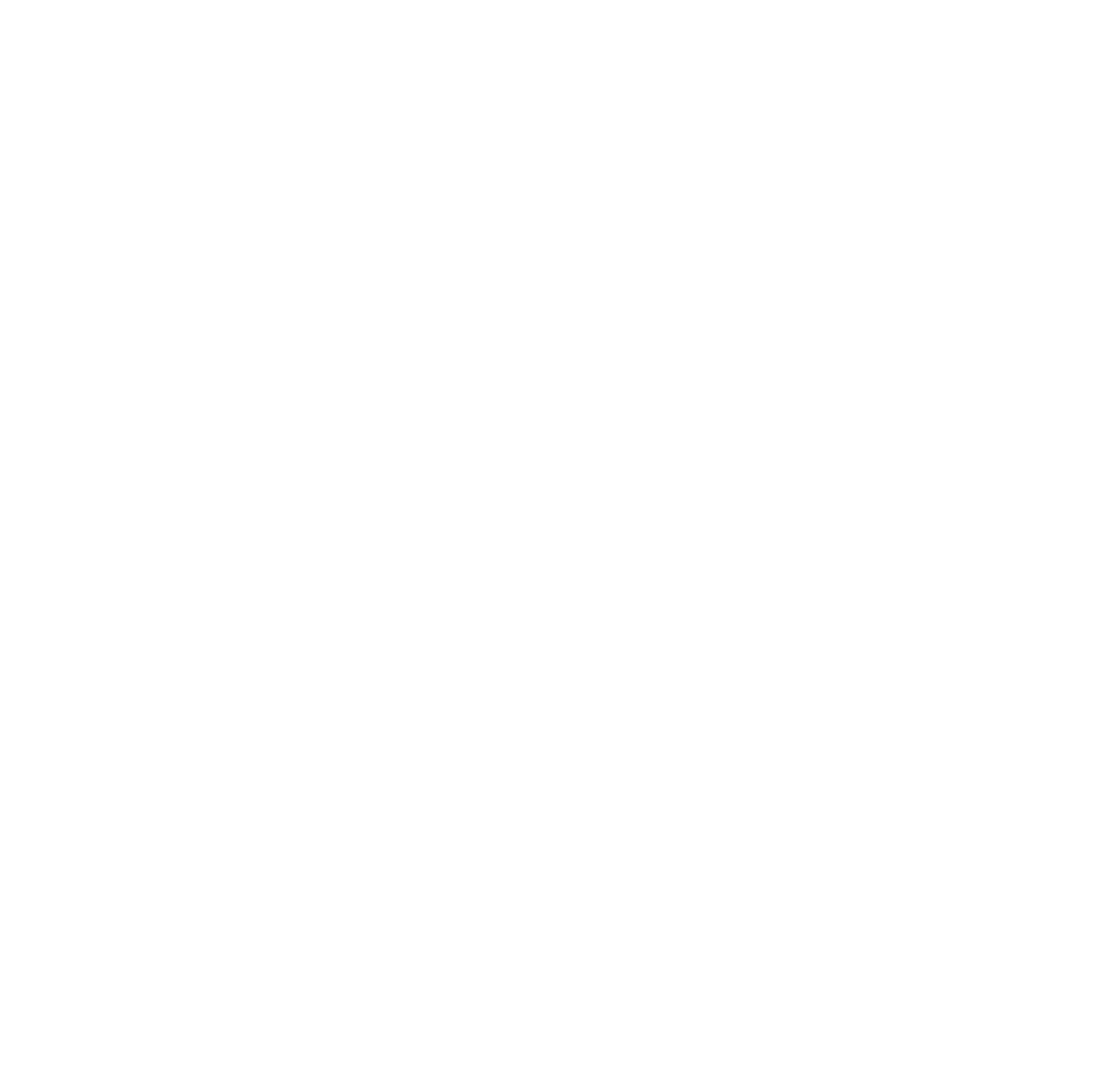
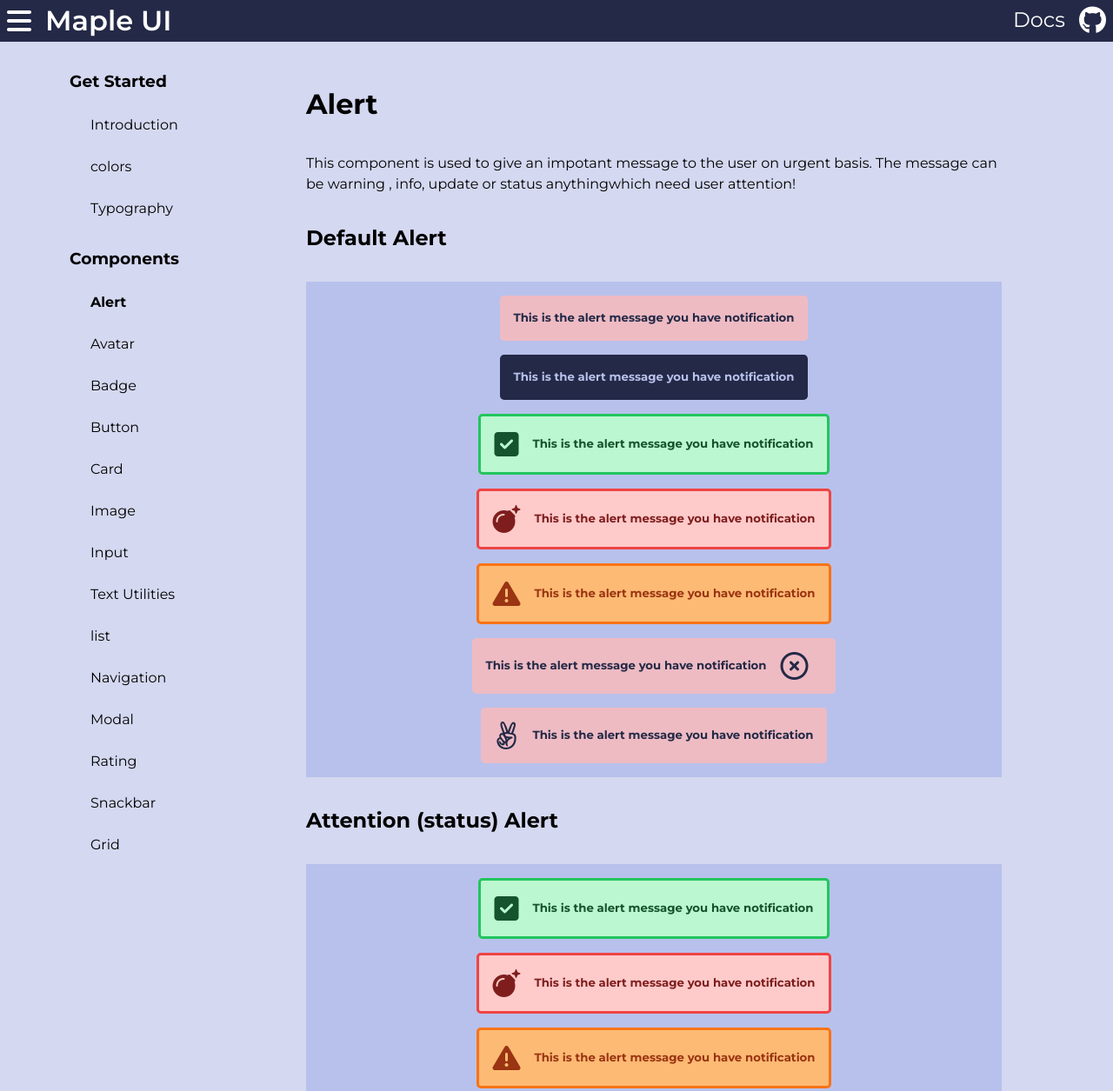
Before and after one commit to krishanu2911/Maple-UI, a plain HTML site: page Doc/alert.html in a window 1280 px wide. Shown: the top 1255 px of the page at 87% size. Before the commit the page ends 800 px from the top, so only its background shows below. Drawn offline with Linux system fonts and the light colour scheme.

Commit message:
update: Alert type displays

```diff
--- a/Doc-css/docs.css
+++ b/Doc-css/docs.css
@@ -1,3 +1,6 @@
+body{
+    background-color: var(--section-background-color);
+}
 main{
     width: 100%;
     min-height: 100vh;
@@ -33,3 +36,9 @@ main{
 .list-pills:hover{
     background-color: var(--paragraph-color);
 }
+.alert-display-div{
+    flex-direction: column;
+    gap: 1rem;
+    padding: 1rem;
+    background-color: var(--paragraph-color);
+}
--- a/Doc/alert.html
+++ b/Doc/alert.html
@@ -0,0 +1,139 @@
+<!DOCTYPE html>
+<html lang="en">
+<head>
+    <meta charset="UTF-8">
+    <meta http-equiv="X-UA-Compatible" content="IE=edge">
+    <meta name="viewport" content="width=device-width, initial-scale=1.0">
+    <link rel="stylesheet" href="../CSS/base.css">
+    <link rel="stylesheet" href="../Doc-css/docs.css">
+    <title>Document</title>
+</head>
+<body>
+    <main class="maple-grid">
+        <!-- navigation section -->
+        <nav class="nav-bar">
+            <div class="nav-left">
+                <i class="header-text-color fas fa-bars txt-xl navbar-icon"></i>
+                <a class="header-text-color txt-xl semibold-font" href="../index.html">Maple UI</a>
+            </div>
+
+            <div class="nav-right">
+                <a href="" class="navbar-icon txt-lg header-text-color">Docs</a>
+                <a href=""><i class="fab fa-github txt-xl navbar-icon header-text-color"></i></a>
+            </div>
+        </nav>
+
+        <!-- side section area -->
+
+        <div class="side-section ">
+            <h3>Get Started</h3>
+            <div class="list-wrap">
+                <ul>
+                    <a href="#"><li class="list-pills">Introduction</li></a>
+                    <a href="#"><li class="list-pills">colors</li></a>
+                    <a href="#"><li class="list-pills">Typography</li></a>
+                </ul>
+            </div>
+            <h3>Components</h3>
+            <div class="list-wrap">
+                <ul>
+                    <a href="#"><li class="list-pills"><h4>Alert</h4></li></a>
+                    <a href="#"><li class="list-pills">Avatar</li></a>
+                    <a href="#"><li class="list-pills">Badge</li></a>
+                    <a href="#"><li class="list-pills">Button</li></a>
+                    <a href="#"><li class="list-pills">Card</li></a>
+                    <a href="#"><li class="list-pills">Image</li></a>
+                    <a href="#"><li class="list-pills">Input</li></a>
+                    <a href="#"><li class="list-pills">Text Utilities</li></a>
+                    <a href="#"><li class="list-pills">list</li></a>
+                    <a href="#"><li class="list-pills">Navigation</li></a>
+                    <a href="#"><li class="list-pills">Modal</li></a>
+                    <a href="#"><li class="list-pills">Rating</li></a>
+                    <a href="#"><li class="list-pills">Snackbar</li></a>
+                    <a href="#"><li class="list-pills">Grid</li></a>
+                </ul>
+            </div>
+        </div>
+        <!-- main content area -->
+
+        <div class="main-display ">
+                <h1 class="margin-top-bottom">Alert</h1>
+                <p class="simebold-font">This component is used to give an impotant message to the user on urgent basis. The message can be warning , info, update or status anythingwhich need user attention!</p>
+
+                <h2 class="margin-top-bottom">Default Alert</h2>
+
+                <div class="alert-display-div maple-flex-xy-center">
+                    <div class="alert">
+                        <h5 class="alert-message">This is the alert message you have notification</h5>
+                    </div>
+                    <div class="alert alert-dark">
+                        <h5 class="alert-message">This is the alert message you have notification</h5>
+                    </div>
+                    <div class="alert alert-success ">
+                        <i class="fas fa-check-square"></i>
+                        <h5 class="alert-message">This is the alert message you have notification</h5>
+                    </div>
+                    <div class="alert alert-fail">
+                        <i class="fas fa-bomb"></i>
+                        <h5 class="alert-message">This is the alert message you have notification</h5>
+                    </div>
+                    <div class="alert  alert-warn">
+                        <i class="fas fa-exclamation-triangle"></i>
+                        <h5 class="alert-message">This is the alert message you have notification</h5>
+                    </div>
+                    <div class="alert alert-dismiss">
+                        <h5 class="alert-message">This is the alert message you have notification</h5>
+                        <i class=" close-icon far fa-times-circle"></i>
+                    </div>
+                    <div class="alert">
+                        <i class="fab fa-angellist"></i>
+                        <h5 class="alert-message">This is the alert message you have notification</h5>
+                    </div>
+                </div>
+
+                <h2 class="margin-top-bottom">Attention (status) Alert</h2>
+
+                <div class="alert-display-div maple-flex-xy-center">
+                    <div class="alert alert-success ">
+                        <i class="fas fa-check-square"></i>
+                        <h5 class="alert-message">This is the alert message you have notification</h5>
+                    </div>
+                    <div class="alert alert-fail">
+                        <i class="fas fa-bomb"></i>
+                        <h5 class="alert-message">This is the alert message you have notification</h5>
+                    </div>
+                    <div class="alert  alert-warn">
+                        <i class="fas fa-exclamation-triangle"></i>
+                        <h5 class="alert-message">This is the alert message you have notification</h5>
+                    </div>
+
+
+                </div>
+
+                <h2 class="margin-top-bottom">Dismiss Alert</h2>
+
+                <div class="alert-display-div maple-flex-xy-center">
+                    <div class="alert alert-dismiss">
+                        <h5 class="alert-message">This is the alert message you have notification</h5>
+                        <i class=" close-icon far fa-times-circle"></i>
+                    </div>
+                </div>
+                <!-- <div class="alert-display-div">
+                    <div class="alert-default-light-outline"></div>
+                    <div class="alert-success-outline"></div>
+                    <div class="alert-fail-outline"></div>
+                    <div class="alert-dismiss-outline"></div>
+                </div> -->
+        </div>
+
+        <!-- footer section -->
+
+        <footer class="footer">
+            <h1>footer</h1>
+        </footer>
+
+    </main>
+
+    <script src="https://kit.fontawesome.com/0e624d796c.js" crossorigin="anonymous"></script>
+</body>
+</html>
```
